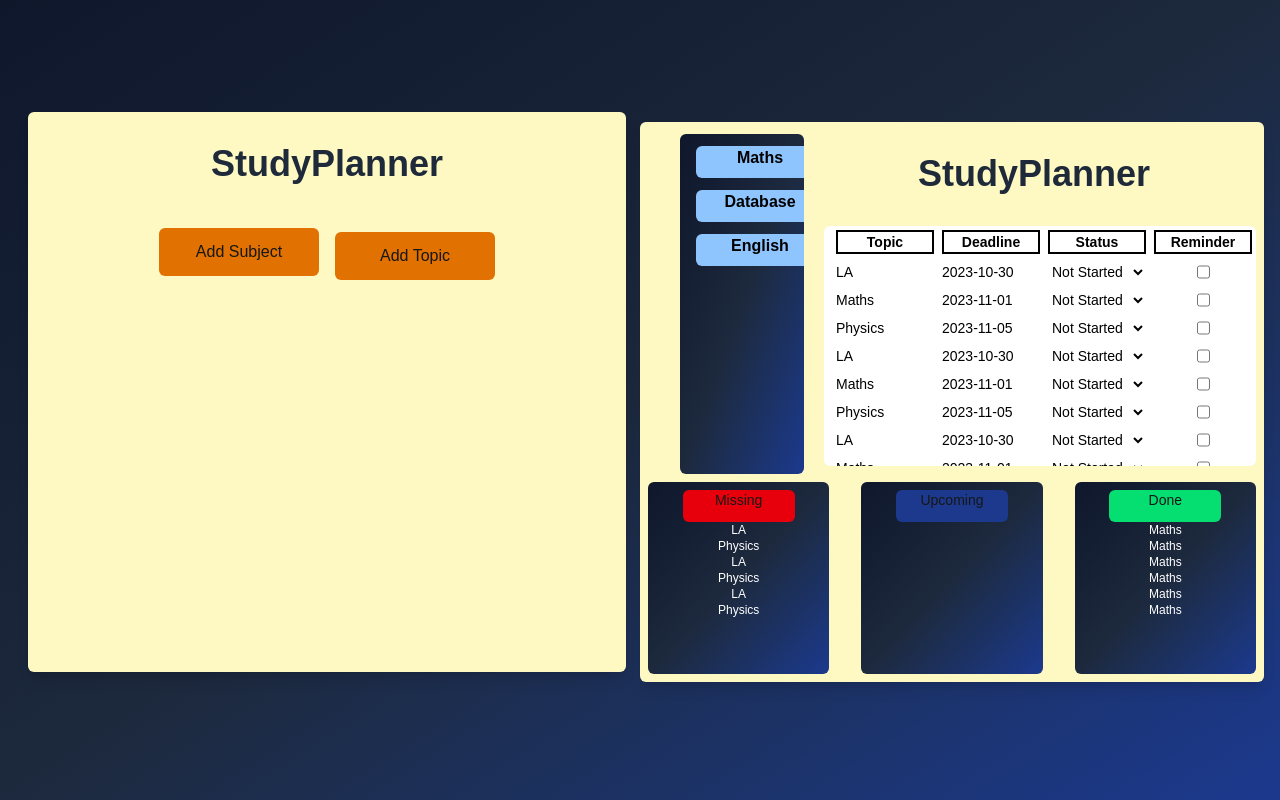
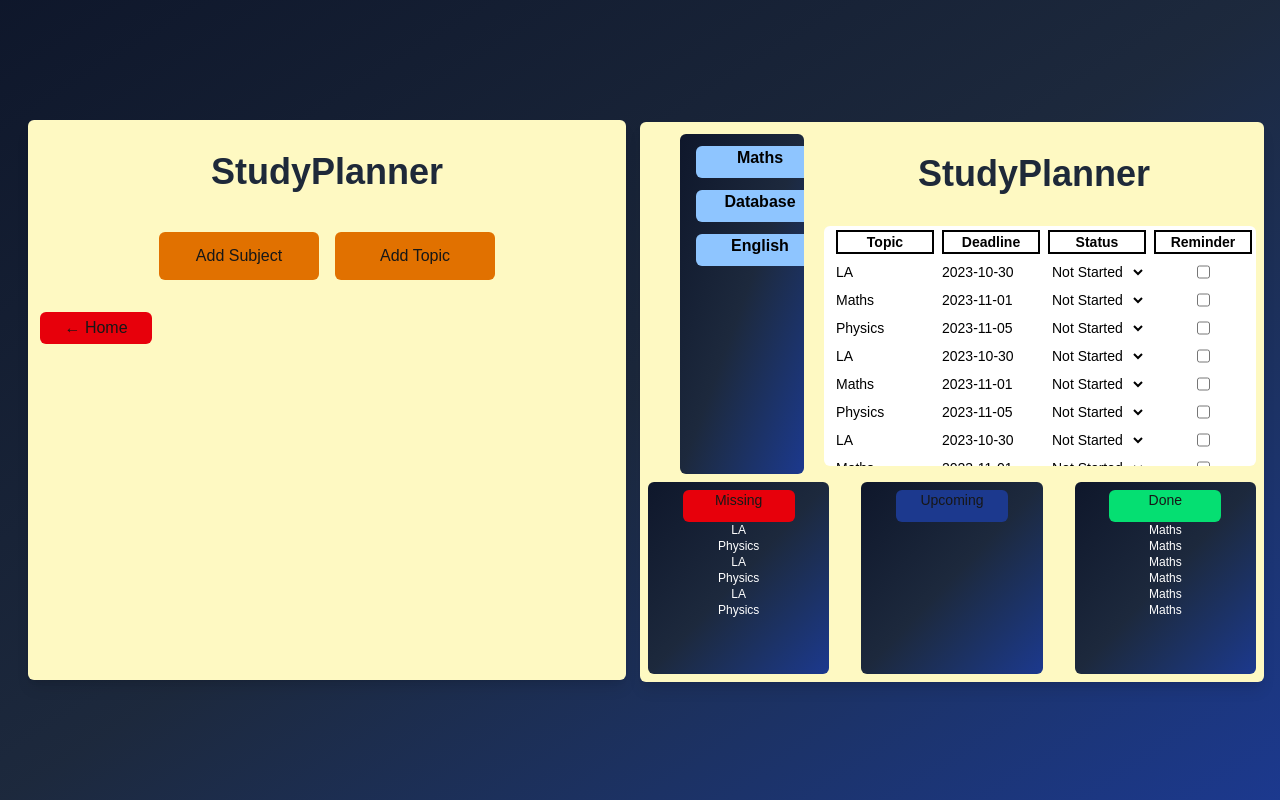
Before and after one commit to Qadeer572/StudyBuddy_Frontend, a Next.js app: page /studyPlanner in a window 1280 px wide. Built offline with nearby package versions, Linux system fonts and the light colour scheme.

Commit message:
add back button

```diff
--- a/src/app/studyPlanner/page.tsx
+++ b/src/app/studyPlanner/page.tsx
@@ -57,8 +57,8 @@ export default function StudyPlanner() {
     );
 
     return (
-        <div className="min-h-screen bg-gradient-to-br from-slate-900 via-slate-800 to-blue-900 flex flex-col items-center justify-end px-2 sm:px-4 md:px-4 md:flex-row md:justify-end md:items-center">
-            <div className="min-h-96 w-full mt-0 mb-4 max-w-4xl bg-yellow-100 flex flex-col rounded-md shadow-lg md:min-h-[35rem] md:w-1/2 md:ml-3">
+        <div className="min-h-screen bg-gradient-to-br from-slate-900 via-slate-800 to-blue-900 flex flex-col items-center justify-end px-2 sm:px-4 md:px-4 md:flex-row md:justify-end  md:items-center">
+            <div className="min-h-96 w-full mt-0 mb-4 max-w-4xl bg-yellow-100 flex flex-col rounded-md shadow-lg md:min-h-[35rem] md:w-1/2  md:mt-4 md:ml-3">
                 <h1 className="text-2xl sm:text-3xl md:text-4xl font-bold text-center text-gray-800 p-4 sm:p-6 md:p-8 font-cursive">
                     StudyPlanner
                 </h1>
@@ -70,7 +70,7 @@ export default function StudyPlanner() {
                         Add Subject
                     </button>
                     <button
-                        className="w-full max-w-[10rem] h-[2.5rem] mt-2 bg-amber-600 rounded-md text-sm sm:text-base md:w-[10rem] md:h-[3rem]"
+                        className="w-full max-w-[10rem] h-[2.5rem] mt-2 bg-amber-600 md:mt-0 rounded-md text-sm sm:text-base md:w-[10rem] md:h-[3rem]"
                         onClick={() => setActiveForm('form2')}
                     >
                         Add Topic
@@ -96,6 +96,7 @@ export default function StudyPlanner() {
                                 </button>
                             </div>
                         </form>
+
                     )}
                     {activeForm === 'form2' && (
                         <form>
@@ -125,9 +126,13 @@ export default function StudyPlanner() {
                             </div>
                         </form>
                     )}
+
                 </div>
+                <div className="flex mt-5 ml-3 mb-2 bg-red-600 w-[7rem] h-[2rem] rounded-md text-center ">
+                      <button className="mx-auto">  ← Home</button>
+                    </div>
             </div>
-            <div className="flex flex-col min-h-96 w-full max-w-4xl mt-3 mb-2 bg-yellow-100 rounded-md shadow-lg sm:w-3/4 md:h-[35rem] md:ml-3.5 md:w-1/2">
+            <div className="flex flex-col min-h-96 w-full max-w-4xl mt-3 mb-2 bg-yellow-100 rounded-md  shadow-lg sm:w-3/4 md:h-[35rem] md:ml-3.5 md:w-1/2">
                 <div className="flex flex-col md:flex-row">
                     <div className="overflow-y-auto h-[10rem] sm:h-[12rem] flex flex-col mt-3 ml-2 sm:ml-10 w-full max-w-[18rem] sm:max-w-[25rem] rounded-md   md:w-[10rem] md:h-85 bg-gradient-to-br from-slate-900 via-slate-800 to-blue-900">
                         {subject.map((sub, index) => (
```
